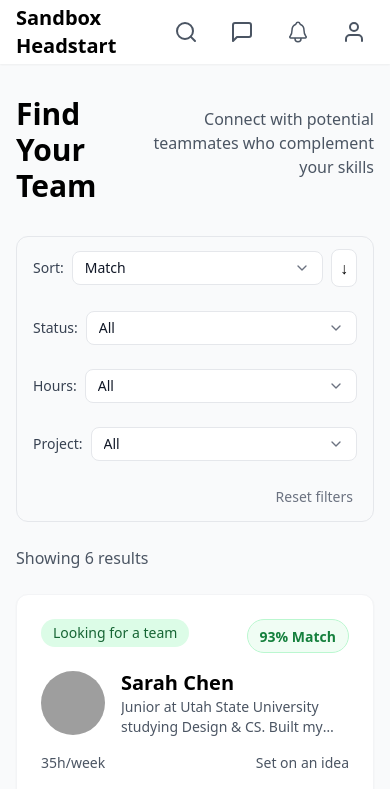
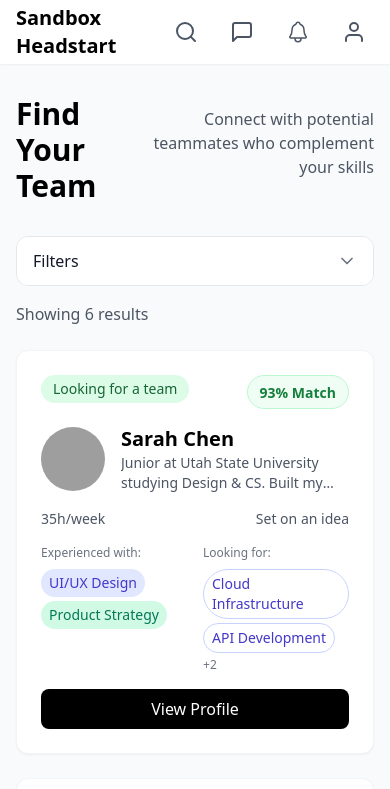
Before and after one commit to ammonwk/sandbox-connect, a React (Vite) app: page /sandbox-headstart/dashboard in a window 390 px wide. Shown: the top 789 px of the page. Built offline with nearby package versions, Linux system fonts and the light colour scheme; grey boxes are pictures that could not be loaded.

Commit message:
Made filter bar collapse to take up less space

```diff
--- a/src/components/FilterBar.jsx
+++ b/src/components/FilterBar.jsx
@@ -16,16 +16,27 @@ function FilterBar({
 }) {
   const [openDropdown, setOpenDropdown] = useState(null);
   const [isMobile, setIsMobile] = useState(false);
+  const [isExpanded, setIsExpanded] = useState(false);
+  const [layout, setLayout] = useState('desktop'); // 'mobile', 'tablet', or 'desktop'
   const dropdownRefs = useRef({});
 
   useEffect(() => {
-    const checkMobile = () => {
-      setIsMobile(window.innerWidth < 768);
+    const checkLayout = () => {
+      if (window.innerWidth < 640) {
+        setLayout('mobile');
+        setIsMobile(true);
+      } else if (window.innerWidth < 1024) {
+        setLayout('tablet');
+        setIsMobile(true);
+      } else {
+        setLayout('desktop');
+        setIsMobile(false);
+      }
     };
 
-    checkMobile();
-    window.addEventListener('resize', checkMobile);
-    return () => window.removeEventListener('resize', checkMobile);
+    checkLayout();
+    window.addEventListener('resize', checkLayout);
+    return () => window.removeEventListener('resize', checkLayout);
   }, []);
 
   useEffect(() => {
@@ -79,6 +90,15 @@ function FilterBar({
 
   const handleDropdownClick = (dropdown) => {
     setOpenDropdown(openDropdown === dropdown ? null : dropdown);
+  };
+
+  const getActiveFiltersCount = () => {
+    let count = 0;
+    if (activeSortOption !== 'match') count++;
+    if (activeStatusFilters.length < statusFilters.length) count++;
+    if (activeHoursFilter && activeHoursFilter.length < hoursFilters.length) count++;
+    if (activeIdeaStatusFilter && activeIdeaStatusFilter.length < ideaStatusFilters.length) count++;
+    return count;
   };
 
   const hasActiveFilters = activeStatusFilters.length > 0 ||
@@ -208,10 +228,39 @@ function FilterBar({
   );
 
   return (
-    <div className="bg-gray-50 border border-gray-200 rounded-xl p-2 sm:p-4 mb-6">
+    <div className="bg-gray-50 border border-gray-200 rounded-xl overflow-hidden mb-4">
+      {/* Collapsible Header for Mobile and Tablet */}
+      {layout !== 'desktop' && (
+        <button
+          onClick={() => setIsExpanded(!isExpanded)}
+          className="w-full px-4 py-3 flex items-center justify-between bg-white"
+        >
+          <div className="flex items-center gap-2">
+            <span className="font-medium text-gray-900">Filters</span>
+            {getActiveFiltersCount() > 0 && (
+              <span className="bg-black text-white text-sm px-2 py-0.5 rounded-full">
+                {getActiveFiltersCount()}
+              </span>
+            )}
+          </div>
+          <FiChevronDown
+            className={`w-5 h-5 text-gray-500 transition-transform ${
+              isExpanded ? 'transform rotate-180' : ''
+            }`}
+          />
+        </button>
+      )}
+
+      {/* Filters Content */}
+      <div className={`
+        lg:p-4
+        ${layout === 'desktop' ? 'max-h-none' : isExpanded ? 'max-h-[1000px] p-4' : 'max-h-0'}
+        transition-all duration-300 ease-in-out
+        overflow-hidden
+      `}>
         <div className="flex flex-col gap-4">
-        <div className="flex flex-col md:flex-row gap-4 overflow-x-auto">
-          <div className="grid grid-cols-1 sm:grid-cols-2 md:grid-cols-4 gap-4 w-full">
+          <div className="flex flex-col lg:flex-row gap-4">
+            <div className="grid grid-cols-1 sm:grid-cols-2 lg:grid-cols-4 gap-4 w-full">
               <div className="w-full min-w-[200px]">
                 <SortDropdown />
               </div>
@@ -307,6 +356,7 @@ function FilterBar({
           )}
         </div>
       </div>
+    </div>
   );
 }
 
```
Lines whose indentation alone changed are shown as unchanged.
